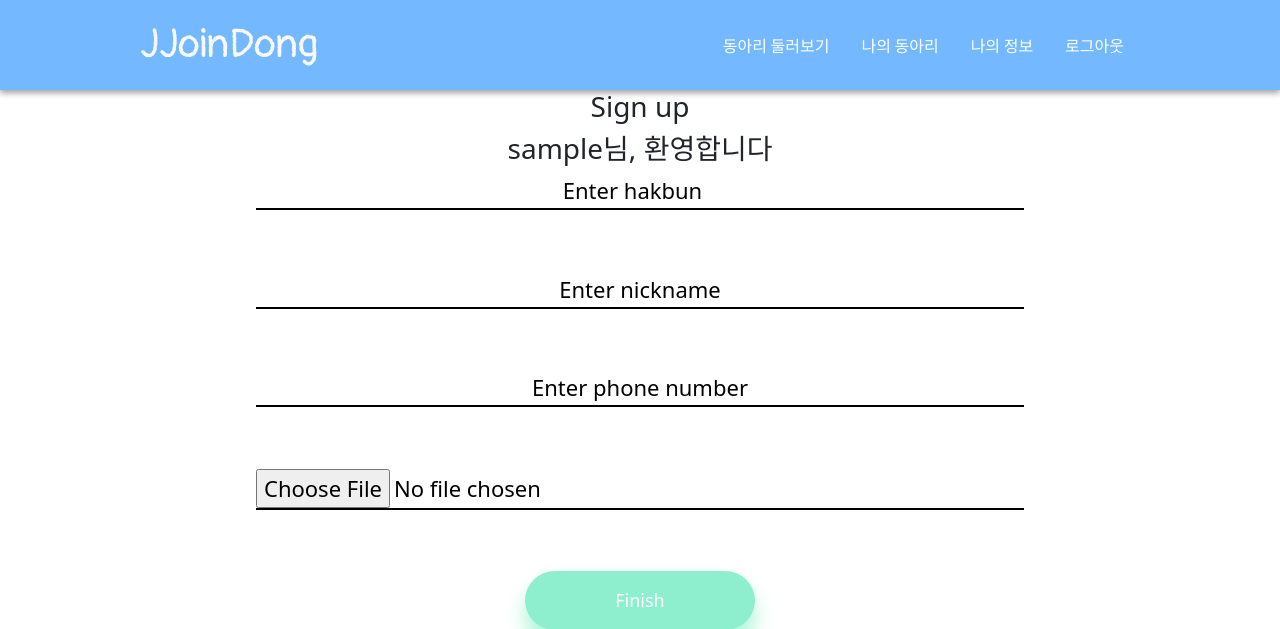
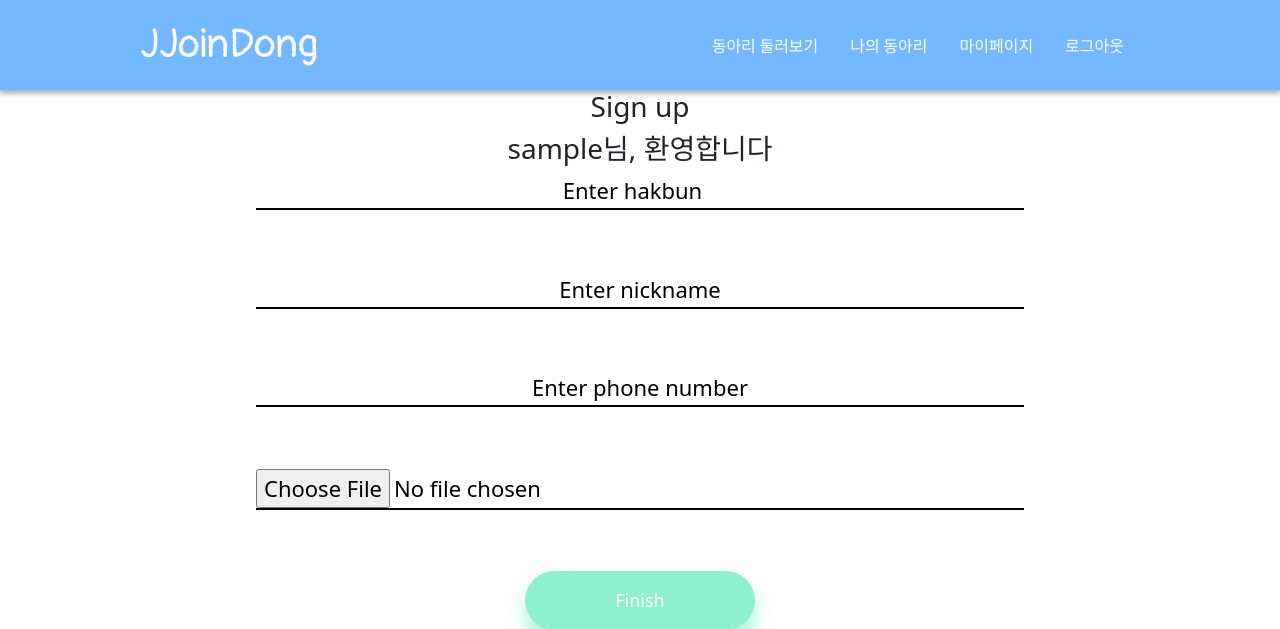
Before and after one commit to julianne03/Joindong, a Django app: page /account/profile_signup/ in a window 1280 px wide. Shown: the top 629 px of the page. Run offline with Django 3.2, Linux system fonts and the light colour scheme; the visitor is signed in with stand-in values (Sample User, id 1); data comes from the database, SQL or seed files in the repository; data that the repository does not hold is empty; parts of the project's set-up code (start-up, migrations or seed data) failed here and were passed over.

Commit message:
templates/ navbar - add my_club link

```diff
--- a/templates/navbar.html
+++ b/templates/navbar.html
@@ -1,7 +1,9 @@
-<nav class="navbar navbar-expand-lg navbar-light" style="background-color: #74b9ff; height:90px; box-shadow: 0 3px 6px rgba(0,0,0,0.16), 0 3px 6px rgba(0,0,0,0.23);">
+<nav class="navbar navbar-expand-lg navbar-light"
+     style="background-color: #74b9ff; height:90px; box-shadow: 0 3px 6px rgba(0,0,0,0.16), 0 3px 6px rgba(0,0,0,0.23);">
     <div class="container-fluid" style="margin-left: 10%; margin-right: 10%">
         <a class="navbar-brand" href="/jd"><span class="text-light fs-1" style="font-family: 'Pangolin', cursive;">JJoinDong</span></a>
-    <button class="navbar-toggler" type="button" data-bs-toggle="collapse" data-bs-target="#navbarSupportedContent" aria-controls="navbarSupportedContent" aria-expanded="false" aria-label="Toggle navigation">
+        <button class="navbar-toggler" type="button" data-bs-toggle="collapse" data-bs-target="#navbarSupportedContent"
+                aria-controls="navbarSupportedContent" aria-expanded="false" aria-label="Toggle navigation">
             <span class="navbar-toggler-icon"></span>
         </button>
         <div class="collapse navbar-collapse" id="navbarSupportedContent">
@@ -9,19 +11,29 @@
             </ul>
             <ul class="nav justify-content-end">
                 <li class="nav-item">
-              <a class="nav-link" aria-current="page" href="{% url 'jd:club_list' %}"><span style="color: white; font-family: 'Noto Sans KR', sans-serif; font-weight: 500">동아리 둘러보기</span></a>
-          </li>
-          <li class="nav-item">
-              <a class="nav-link" href="#"><span style="color: white; font-family: 'Noto Sans KR', sans-serif; font-weight: 500">나의 동아리</span></a>
-          </li>
-          <li class="nav-item">
-              <a class="nav-link" href="#"><span style="color: white; font-family: 'Noto Sans KR', sans-serif; font-weight: 500">나의 정보</span></a>
+                    <a class="nav-link" aria-current="page" href="{% url 'jd:club_list' %}"><span
+                            style="color: white; font-family: 'Noto Sans KR', sans-serif; font-weight: 500">동아리 둘러보기</span></a>
                 </li>
                 <li class="nav-item">
                     {% if user.is_authenticated %}
-              <a class="nav-link" href="{% url 'account:logout' %}"><span style="color: white; font-family: 'Noto Sans KR', sans-serif; font-weight: 500">로그아웃</span></a>
+                        <a class="nav-link" href="{% url 'jd:my_club' user.username %}"><span
+                                style="color: white; font-family: 'Noto Sans KR', sans-serif; font-weight: 500">나의 동아리</span></a>
                     {% else %}
-              <a class="nav-link" href="{% url 'account:login' %}"><span style="color: white; font-family: 'Noto Sans KR', sans-serif; font-weight: 500">로그인</span></a>
+                        <a class="nav-link" href="#"><span
+                                style="color: white; font-family: 'Noto Sans KR', sans-serif; font-weight: 500">나의 동아리</span></a>
+                    {% endif %}
+                </li>
+                <li class="nav-item">
+                    <a class="nav-link" href="#"><span
+                            style="color: white; font-family: 'Noto Sans KR', sans-serif; font-weight: 500">마이페이지</span></a>
+                </li>
+                <li class="nav-item">
+                    {% if user.is_authenticated %}
+                        <a class="nav-link" href="{% url 'account:logout' %}"><span
+                                style="color: white; font-family: 'Noto Sans KR', sans-serif; font-weight: 500">로그아웃</span></a>
+                    {% else %}
+                        <a class="nav-link" href="{% url 'account:login' %}"><span
+                                style="color: white; font-family: 'Noto Sans KR', sans-serif; font-weight: 500">로그인</span></a>
                     {% endif %}
                 </li>
             </ul>
```
Lines whose indentation alone changed are shown as unchanged.
